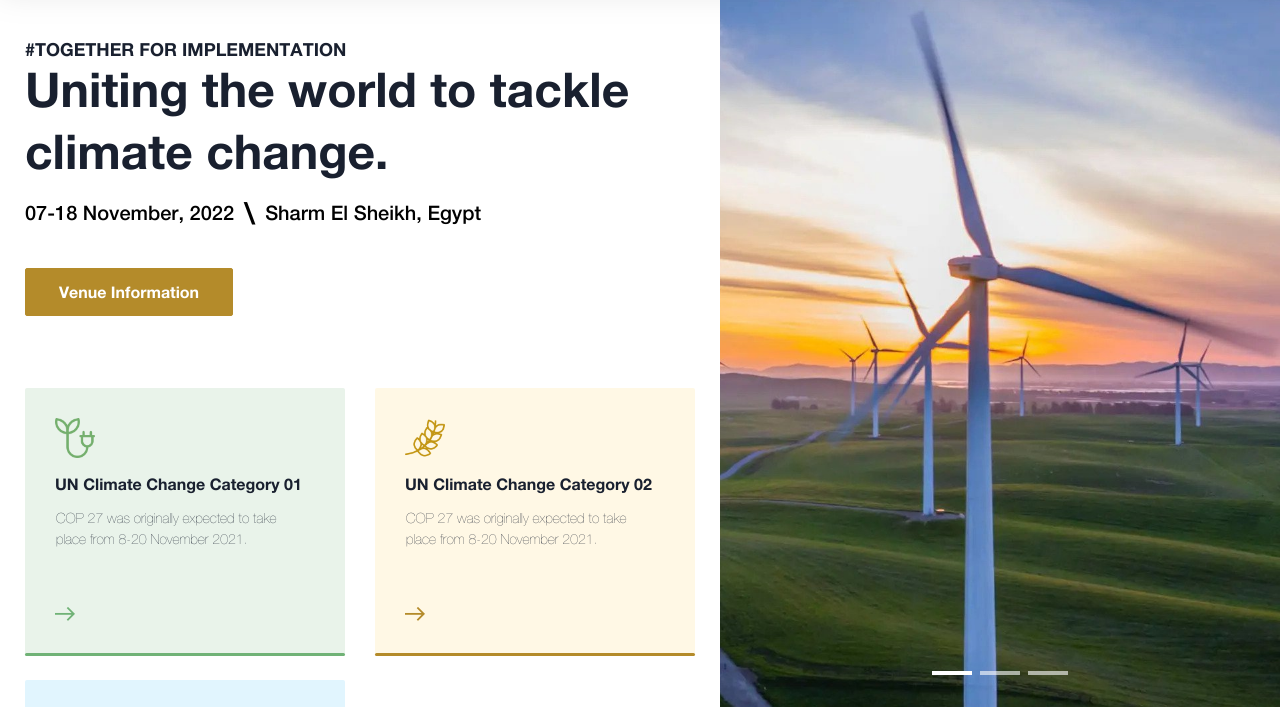
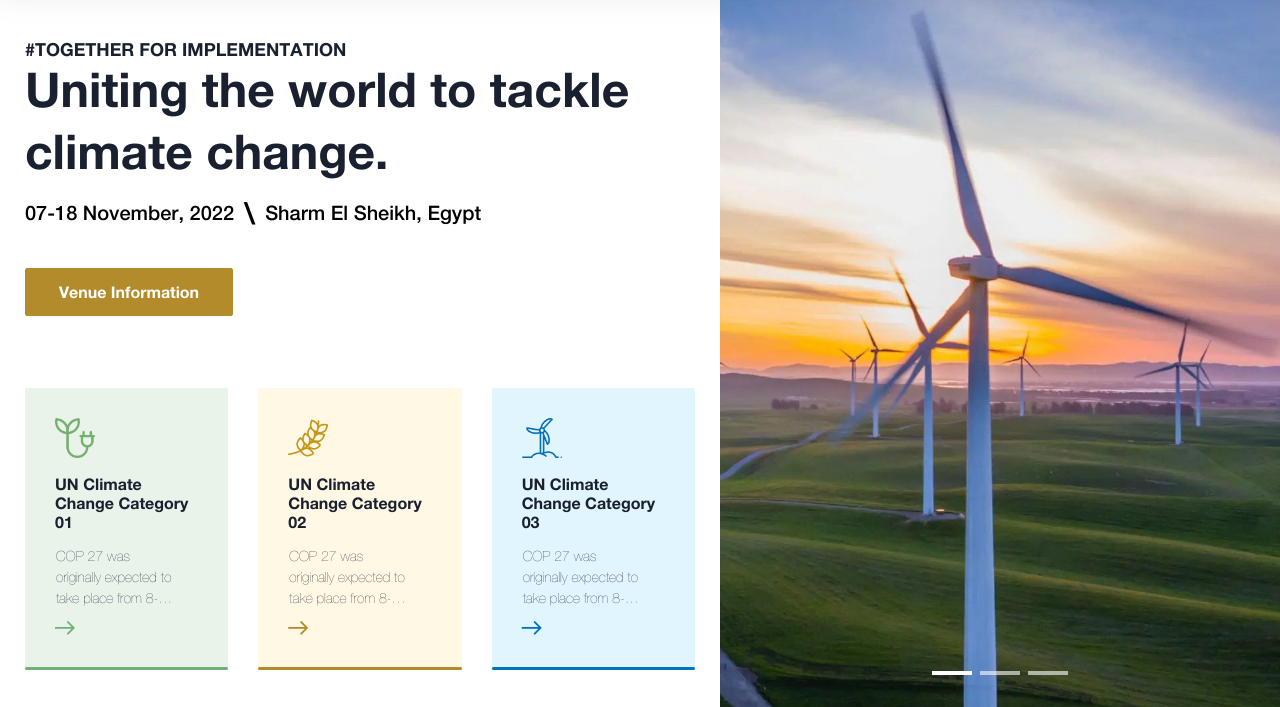
Before and after one commit to HossamEisa/Cop27, a website: page index.html in a window 1280 px wide. Shown: the part 165-872 px from the top of the page. Drawn offline with Linux system fonts and the light colour scheme; files whose address does not match are found by name.

Commit message:
fixed hero section row

```diff
--- a/index.html
+++ b/index.html
@@ -143,7 +143,7 @@
                             </div>
 
                             <ul class="row mt-5 pt-xl-4 justify-content-center justify-content-sm-start">
-                                <div class="col-md-6 col-sm-4 mb-4" data-aos="fade-up-right">
+                                <div class="col-sm-4 mb-4" data-aos="fade-up-right">
                                     <a href="" class="hv-list success">
                                         <div>
                                             <img alt="..." src="./assets/images/green-energy.png" width="40">
@@ -157,7 +157,7 @@
                                         </span>
                                     </a>
                                 </div>
-                                <div class="col-md-6 col-sm-4 mb-4" data-aos="fade-up">
+                                <div class="col-sm-4 mb-4" data-aos="fade-up">
                                     <a href="" class="hv-list warning">
                                         <div>
                                             <img alt="..." src="./assets/images/wheat.png" width="40">
@@ -171,7 +171,7 @@
                                         </span>
                                     </a>
                                 </div>
-                                <div class="col-md-6 col-sm-4 mb-4" data-aos="fade-up-left">
+                                <div class="col-sm-4 mb-4" data-aos="fade-up-left">
                                     <a href="" class="hv-list primary">
                                         <div>
                                             <img alt="..." src="./assets/images/wind-turbine.png" width="40"
```
